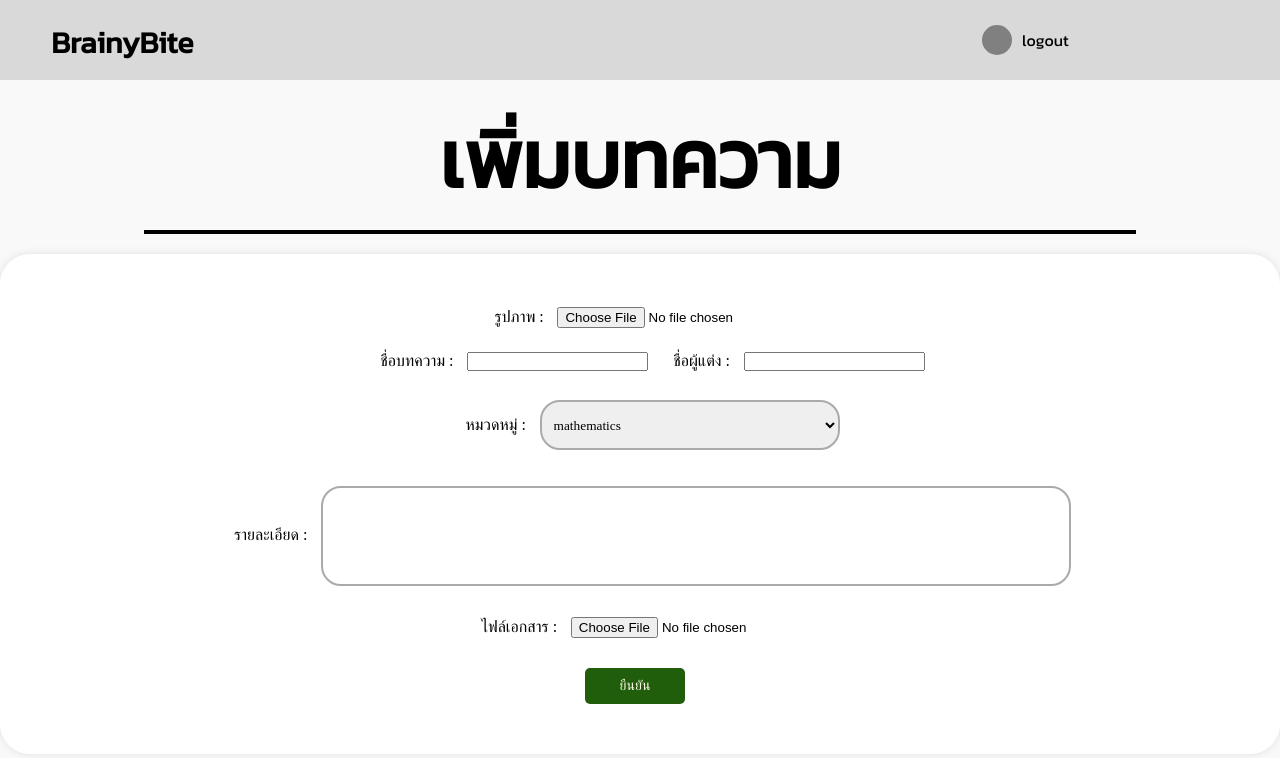
After one commit to tharaa6509681141/CS332-Project, a Spring Boot app: page /admin.html in a window 1280 px wide. The commit adds this page. Shown: the top 758 px of the page. Run offline with Spring Boot 4, Linux system fonts and the light colour scheme; some of the project's set-up classes (security, data sources, template engines, error pages and the like) are left out, and stand-ins take their place.

Commit message:
admin html+css

```diff
--- a/brainy-bite/src/main/java/com/pampam/brainy_bite/repository/ArticlesRepository.java
+++ b/brainy-bite/src/main/java/com/pampam/brainy_bite/repository/ArticlesRepository.java
@@ -9,6 +9,8 @@ import java.util.List;
 public interface ArticlesRepository {
 
     List<articles> allArticles();
+    List<articles> findArticle(String search);
+    List<articles> findbyCategory(String category);
 
     void addBookmark(bookmarks bookmark);
 
--- /dev/null
+++ b/brainy-bite/src/main/resources/static/CSS/admin.css
@@ -0,0 +1,204 @@
+* {
+  margin: 0;
+  padding: 0;
+  box-sizing: border-box;
+}
+
+/* Body styling */
+body {
+  font-family: 'Kanit', sans-serif;
+  margin: 0;
+  padding: 0;
+  background-color: #f9f9f9;
+}
+
+.navbar {
+  max-width: 100vw;
+  height: 10vh;
+  margin: 0 auto;
+  display: flex;
+  justify-content: space-between;
+  align-items: center;
+  font-size: 20px;
+  background-color: #D9D9D9;
+}
+
+.menu {
+  display: flex;
+  width: 35vw;
+  justify-content: flex-start;
+  font-size: 16px;
+}
+
+.menu .logo {
+  margin: 0 1.5vw;
+  font-weight: bold;
+  margin-top: 5px;
+}
+
+.logo {
+  font-size: 30px;
+}
+
+.menu a {
+  color: black;
+  text-decoration: none;
+  margin: 0 2.5vw;
+  margin-top: 15px;
+}
+
+.auth-box {
+    width: 35vw;
+    display: flex;
+    justify-content: flex-end;
+    align-items: center; /* Ensure vertical centering of the button and circle */
+}
+
+.auth-box::before {
+    content: '';                 /* Empty content to create the circle */
+    width: 30px;                 /* Circle width */
+    height: 30px;                /* Circle height */
+    border-radius: 50%;          /* Make it a circle */
+    background-color: grey;      /* Circle color */
+    margin-right: 10px;          /* Space between the circle and the button */
+}
+
+.auth-box button {
+    margin-right: 1.5vw;
+    font-size: 16px;
+    font-family: 'Kanit', sans-serif;
+    border: none;
+    background-color: inherit;
+}
+
+.header {
+  padding: 20px;
+  background-color: #f9f9f9;
+}
+
+/* Header Text Styling */
+.header a {
+  font-family: 'Kanit', sans-serif;
+  font-size: 80px;
+  font-weight: bold;
+  color: black;
+  text-decoration: none;
+  margin-bottom: 10px;
+  display: block;
+  text-align: center;
+}
+
+.header::after {
+    content: '';                /* Creates the line */
+    display: flex;             /* Make it behave like a block element */
+    width: 80%;                /* Make the line take up the full width */
+    height: 4px;                /* Line thickness */
+    background-color: black;     /* Line color */
+     margin: 5px auto 0;           /* Adds space between text and the line */
+}
+
+.frame {
+     max-width: 1300px;
+        margin: 0 auto;
+        padding: 30px;
+        padding-top: 50px;
+        background-color: #fff;
+        border-radius: 30px;
+        box-shadow: 0px 0px 10px rgba(0, 0, 0, 0.1);
+}
+
+.button {
+  display: flex; /* จัดปุ่มเรียงตามแนวนอน */
+  align-items: center;
+}
+
+.confirm-button {
+  font-family: Mitr-Regular;
+  background-color: #205e0b; /* สีพื้นหลังปุ่ม */
+  color: #fdf7e7; /* สีตัวอักษรปุ่ม */
+  font-size: 14px;
+  padding: 10px 20px; /* ช่องว่างรอบตัวอักษร */
+  text-align: center; /* จัดข้อความตรงกลาง */
+  text-decoration: none; /* ลบเส้นใต้ข้อความ */
+  border: none; /* ลบขอบ */
+  border-radius: 5px; /* มุมโค้งมน */
+  cursor: pointer; /* เปลี่ยนเคอร์เซอร์เป็นมือเมื่อวางเมาส์เหนือ */
+  margin-right: 10px;
+  margin-top: 10px;
+  width: 100px;
+}
+
+.articleTitle input[type="text"],
+.articleCategory input[type="text"],
+.articleAuthor input[type="text"],{
+    font-family: Mitr-Regular;
+    width: 300px;
+    height: 50px;
+    border: 2px solid #aaa;
+    border-radius: 20px;
+    margin: 8px 0;
+    outline: none;
+    padding: 8px;
+    box-sizing: border-box;
+}
+
+.articleDescription .text{
+    display: flex;
+    flex-direction: column;
+
+}
+
+.articleDescription input[type="text"] {
+    font-family: Mitr-Regular;
+    width: 750px; /* Adjust the width as needed */
+    height: 100px;
+    border: 2px solid #aaa;
+    border-radius: 20px;
+    margin: 8px 0;
+    outline: none;
+    padding: 8px;
+    box-sizing: border-box;
+}
+
+.articleCategory select {
+    font-family: Mitr-Regular;
+        width: 300px;
+        height: 50px;
+        border: 2px solid #aaa;
+        border-radius: 20px;
+        margin: 8px 0;
+        outline: none;
+        padding: 8px;
+}
+
+.details .articleTitle,
+.details .articleAuthor,
+.details .articleCategory,
+.details .articleDescription,
+.details .articleImage
+.details .articlePDF{
+    display: inline-block;
+}
+
+.details {
+  display: flex;
+  justify-content: center;
+  margin-bottom: 20px;
+}
+
+.details .text {
+    display: inline;
+    margin: 0; /* Remove default margin */
+    margin-right: 10px; /* Adjust margin as needed */
+    margin-left: 25px;
+    font-family: Mitr-Regular;
+}
+
+#preview {
+    border: 1px solid #ccc;
+    border-radius: 5px;
+    max-width: 300px; /* Set a maximum width */
+    max-height: 300px; /* Set a maximum height */
+    object-fit: cover; /* Ensure the image fits nicely */
+    margin-top: 10px;
+  }
--- /dev/null
+++ b/brainy-bite/src/main/resources/static/admin.html
@@ -0,0 +1,88 @@
+<!DOCTYPE html>
+<html lang="en">
+<head>
+  <meta charset="UTF-8" />
+  <meta name="viewport" content="width=device-width, initial-scale=1.0" />
+  <link rel="stylesheet" href="CSS/admin.css">
+  <link href='https://fonts.googleapis.com/css?family=Kanit&subset=thai,latin' rel='stylesheet' type='text/css'>
+  <title>BrainyBite</title>
+</head>
+<body>
+<nav class="navbar">
+
+  <div class="menu">
+    <div class="logo">
+      <a href="#">BrainyBite</a>
+    </div>
+  </div>
+
+  <div class="auth-box">
+    <button class="nav-signup-signin-btn">logout</button>
+  </div>
+  <div></div>
+
+</nav>
+<div class="header">
+  <a href="#">เพิ่มบทความ</a>
+</div>
+
+<div class="frame">
+
+  <div class="details">
+    <div class="articleImage">
+      <p class="text">รูปภาพ :</p>
+      <input id="articleImageInput" type="file" accept="image/png, image/jpeg" />
+      <img id="preview" style="display:none; max-width: 100%; height: auto; margin-top: 10px;" alt="Preview Image" />
+      <script src="script/previewfile.js"></script>
+    </div>
+  </div>
+
+  <div class="details">
+    <div class="articleTitle">
+      <p class="text">ชื่อบทความ :</p>
+      <input id="articleTitleInput" type="text"/>
+    </div>
+    <div class="articleAuthor">
+      <p class="text">ชื่อผู้แต่ง :</p>
+      <input id="articleAuthorInput" type="text" />
+    </div>
+  </div>
+
+  <div class="details">
+    <div class="articleCategory">
+      <p class="text">หมวดหมู่ :</p>
+      <select id="articleCategory">
+        <option value="math">mathematics</option>
+        <option value="bio">biology</option>
+        <option value="chem">chemistry</option>
+        <option value="phy">physic</option>
+        <option value="history">history</option>
+        <option value="language">foreign languages</option>
+        <option value="art">art</option>
+        <option value="another">อื่นๆ</option>
+      </select>
+    </div>
+  </div>
+
+  <div class="details">
+    <div class="articleDescription">
+      <p class="text">รายละเอียด :</p>
+      <input id="articleDescriptionInput" type="text" />
+    </div>
+  </div>
+
+  <div class="details">
+    <div class="articlePDF">
+      <p class="text">ไฟล์เอกสาร :</p>
+      <input id="articlePDFInput" type="file" />
+    </div>
+  </div>
+
+  <div class="details">
+    <div class="button">
+      <button id="confirmButton" class="confirm-button">ยืนยัน</button>
+    </div>
+  </div>
+</div>
+</body>
+</html>
--- a/brainy-bite/src/main/resources/static/index.html
+++ b/brainy-bite/src/main/resources/static/index.html
@@ -22,7 +22,9 @@
                 </button>
                 <div class="dropdown-content">
                     <a href="#">คณิตศาสตร์</a>
-                    <a href="#">วิทยาศาสตร์</a>
+                    <a href="#">ชีวะวิทยา</a>
+                    <a href="#">เคมี</a>
+                    <a href="#">ฟิสิกส์์</a>
                     <a href="#">ภาษาต่างประเทศ</a>
                     <a href="#">ศิลปะ</a>
                 </div>
--- /dev/null
+++ b/brainy-bite/src/main/resources/static/script/previewfile.js
@@ -0,0 +1,16 @@
+document.getElementById("articleImageInput").addEventListener("change", function (event) {
+    const file = event.target.files[0]; // Get the selected file
+    const preview = document.getElementById("preview");
+
+    if (file && (file.type === "image/png" || file.type === "image/jpeg")) {
+      const reader = new FileReader(); // Initialize FileReader
+      reader.onload = function (e) {
+        preview.src = e.target.result; // Set the image source to the loaded data
+        preview.style.display = "block"; // Display the image
+      };
+      reader.readAsDataURL(file); // Read the image file as a data URL
+    } else {
+      alert("Please upload a valid PNG or JPEG image.");
+      preview.style.display = "none"; // Hide the preview if invalid file
+    }
+  });
```
Also changed, not shown: brainy-bite/src/main/java/com/pampam/brainy_bite/controller/ArticlesController.java (+34 -0 lines), brainy-bite/src/main/java/com/pampam/brainy_bite/repository/JDBCarticlesRepository.java (+12 -0 lines).
